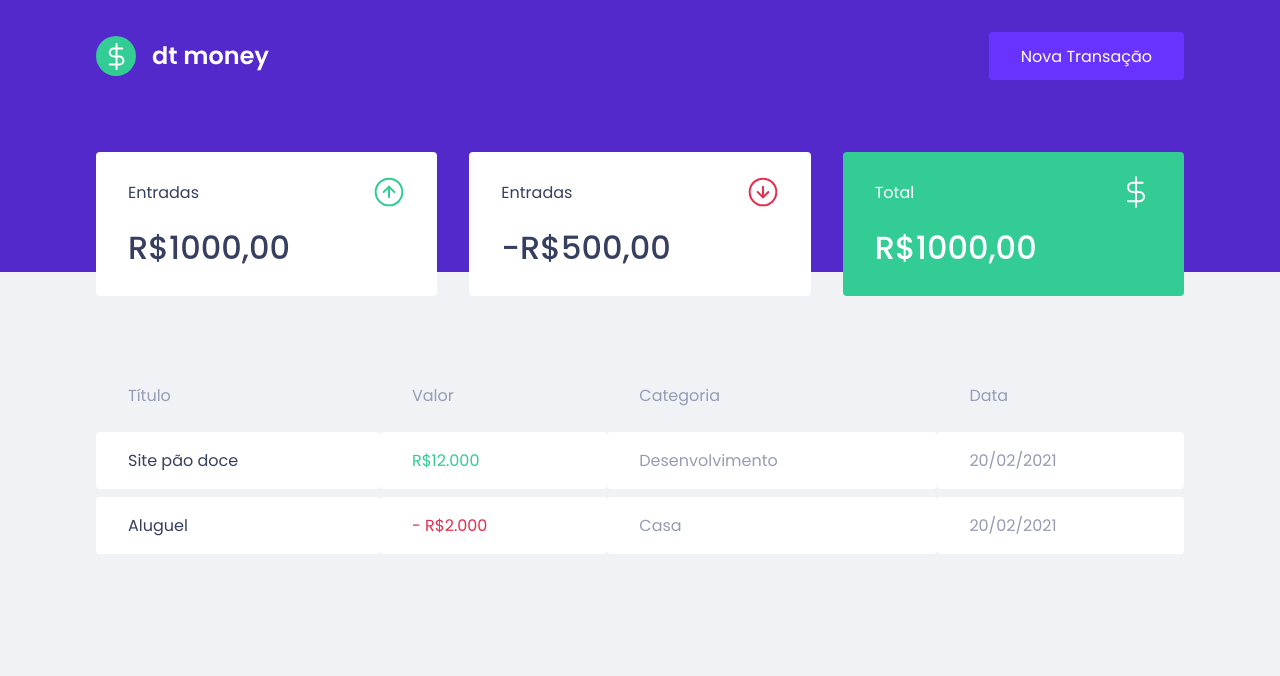
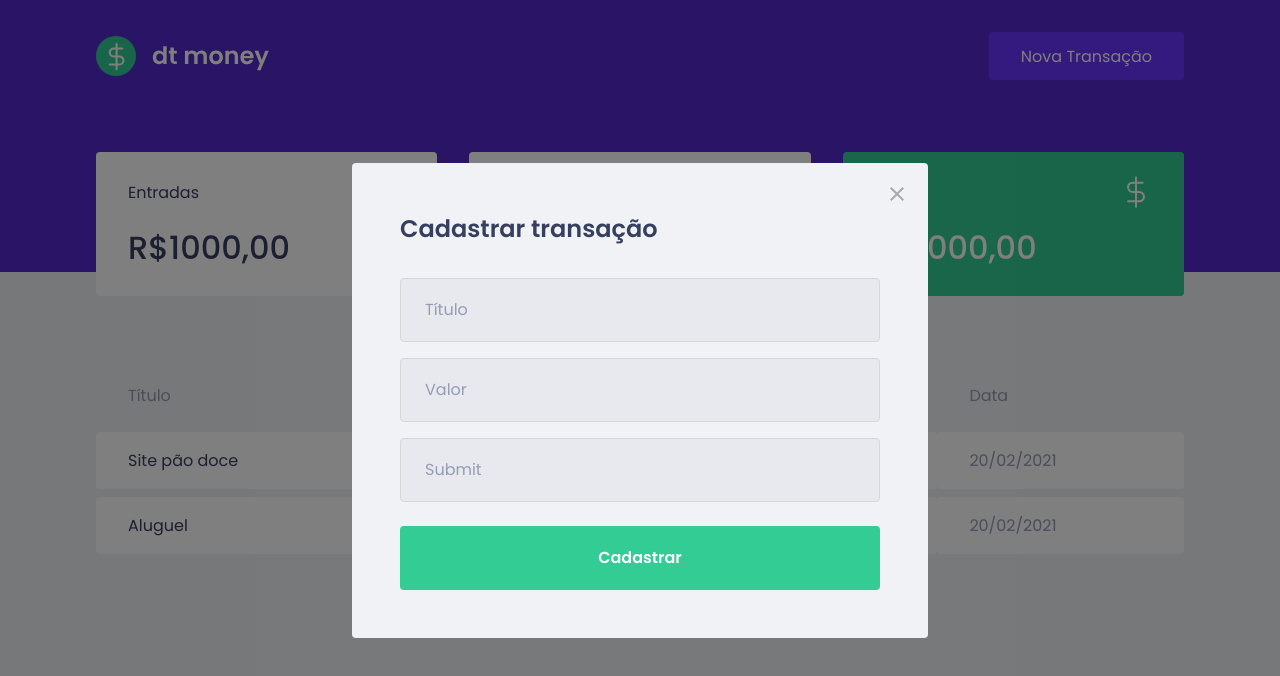
Before and after one commit to alisonbessa/ignite-react-chapter2, a React (Create React App) app: page / in a window 1280 px wide. Both pictures are taken after a click on the button "Nova Transação". Shown: the top 676 px of the page. Built offline with nearby package versions, Linux system fonts and the light colour scheme; no server answers; what miragejs would draw is missing.

Commit message:
create transaction modal

```diff
--- a/package.json
+++ b/package.json
@@ -7,6 +7,7 @@
     "miragejs": "^0.1.41",
     "react": "^17.0.2",
     "react-dom": "^17.0.2",
+    "react-modal": "^3.14.3",
     "react-scripts": "4.0.3",
     "styled-components": "^5.3.1",
     "web-vitals": "^1.0.1"
@@ -19,6 +20,7 @@
     "@types/node": "^12.0.0",
     "@types/react": "^17.0.0",
     "@types/react-dom": "^17.0.0",
+    "@types/react-modal": "^3.12.1",
     "@types/styled-components": "^5.1.14",
     "typescript": "^4.1.2"
   },
--- a/src/App.tsx
+++ b/src/App.tsx
@@ -1,13 +1,30 @@
+import { useState } from 'react';
+
 import { Dashboard } from "./components/Dashboard";
 import { Header } from "./components/Header";
-import { GlobalStyle } from "./styles/global"
+import { NewTransactionModal } from './components/NewTransactionModal';
+import { GlobalStyle } from "./styles/global";
 
 export function App() {
+
+  const [isNewTransactionModalOpen, setIsNewTransactionModalOpen] = useState(false);
+
+  const handleOpenNewTransactionModal = () => {
+    setIsNewTransactionModalOpen(true);
+  }
+
+  const handleCloseNewTransactionModal = () => {
+    setIsNewTransactionModalOpen(false);
+  }
   return (
     <>
       <GlobalStyle />
-      <Header />
+      <Header onOpenNewTransactionModal={handleOpenNewTransactionModal}/>
       <Dashboard />
+      <NewTransactionModal
+        isOpen={isNewTransactionModalOpen}
+        onRequestClose={handleCloseNewTransactionModal}
+      />
     </>
   );
 }
--- a/src/components/Header/index.tsx
+++ b/src/components/Header/index.tsx
@@ -1,11 +1,19 @@
 import logoImg from '../../assets/logo.svg';
+
 import { Container, Content } from './styles';
 
-export const Header = () => (
-  <Container>
-    <Content>
-      <img src={logoImg} alt="dt money"/>
-      <button type="button">Nova Transação</button>
-    </Content>
-  </Container>
-)
+interface HeaderProps {
+  onOpenNewTransactionModal: () => void;
+}
+
+export const Header = ({ onOpenNewTransactionModal }: HeaderProps) => {
+  return (
+    <Container>
+      <Content>
+        <img src={logoImg} alt="dt money"/>
+        <button type="button" onClick={onOpenNewTransactionModal}>
+          Nova Transação
+        </button>
+      </Content>
+    </Container>
+)}
--- /dev/null
+++ b/src/components/NewTransactionModal/index.tsx
@@ -0,0 +1,43 @@
+import Modal from 'react-modal';
+import closeImg from '../../assets/close.svg'
+import { Container } from './styles';
+
+interface NewTransactionModalProps {
+  isOpen: boolean;
+  onRequestClose: () => void;
+}
+
+Modal.setAppElement('#root');
+
+export const NewTransactionModal = ({ isOpen, onRequestClose }: NewTransactionModalProps) => {
+  return (
+    <Modal
+      isOpen={isOpen}
+      onRequestClose={onRequestClose}
+      overlayClassName="react-modal-overlay"
+      className="react-modal-content"
+    >
+      <button type="button" onClick={onRequestClose} className="react-modal-close">
+        <img src={closeImg} alt="Fechar modal" />
+      </button>
+      <Container>
+        <h2>Cadastrar transação</h2>
+
+        <input
+          placeholder="Título"
+        />
+        <input
+          placeholder="Valor"
+          type="number"
+        />
+        <input
+          placeholder="Submit"
+        />
+
+        <button type="submit">
+          Cadastrar
+        </button>
+      </Container>
+    </Modal>
+  )
+}
--- /dev/null
+++ b/src/components/NewTransactionModal/styles.ts
@@ -0,0 +1,49 @@
+import styled from "styled-components";
+
+export const Container = styled.form`
+  h2 {
+    color: var(--text-title);
+    font-size: 1.5rem;
+    margin-bottom: 2rem;
+  }
+
+  input {
+    width: 100%;
+    padding: 0 1.5rem;
+    height: 4rem;
+    border-radius: 0.25rem;
+
+    border: 1px solid #d7d7d7;
+    background: #e7e9ee;
+
+    font-weight: 400;
+    font-size: 1rem;
+
+    &::placeholder {
+      color: var(--text-body);
+    }
+
+    & + input {
+      margin-top: 1rem;
+    }
+  }
+
+  button[type="submit"] {
+    width: 100%;
+    padding: 0 1.5rem;
+    height: 4rem;
+    background: var(--green);
+    color: var(--shape);
+    border-radius: 0.25rem;
+    border: 0;
+    font-size: 1rem;
+    margin-top: 1.5rem;
+    font-weight: 600;
+
+    transition: filter 0.2s;
+
+    &:hover {
+      filter: brightness(0.9);
+    }
+  }
+`;
--- a/src/styles/global.ts
+++ b/src/styles/global.ts
@@ -52,4 +52,41 @@
         opacity: 0.6;
         cursor: not-allowed;
     }
+
+    .react-modal-overlay {
+        background: rgba(0, 0, 0, 0.5);
+
+        position: fixed;
+        top: 0;
+        bottom: 0;
+        right: 0;
+        left: 0;
+
+        display: flex;
+        align-items: center;
+        justify-content: center;
+    }
+
+    .react-modal-content {
+        width: 100%;
+        max-width: 576px;
+        background: var(--background);
+        padding: 3rem;
+        position: relative;
+        border-radius: 0.25rem;
+    }
+
+    .react-modal-close {
+        position: absolute;
+        right: 1.5rem;
+        top: 1.5rem;
+        border: 0;
+        background: transparent;
+
+        transition: filter 0.2s;
+
+        &:hover {
+            filter: brightness(0.8)
+        }
+    }
 `;
```
Also changed, not shown: 1 other file (tests, documents, lock files or other folders).
